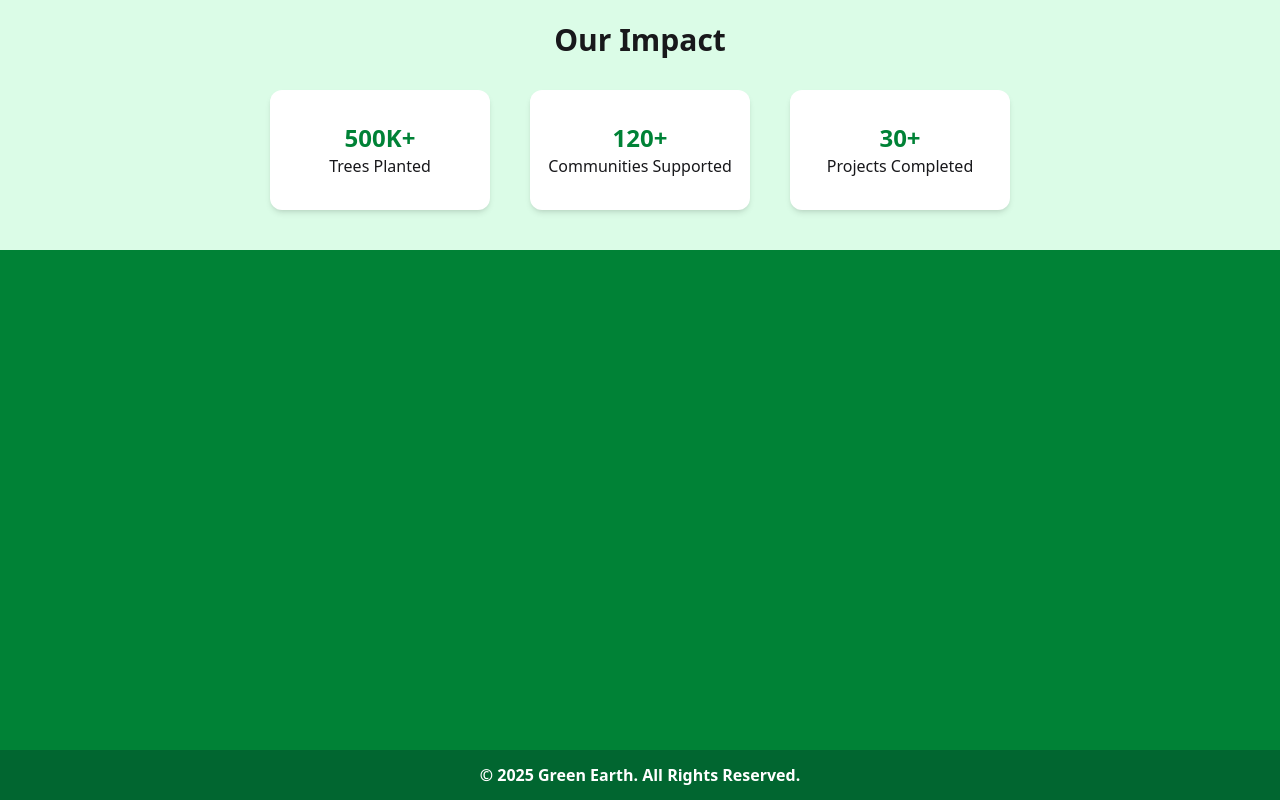
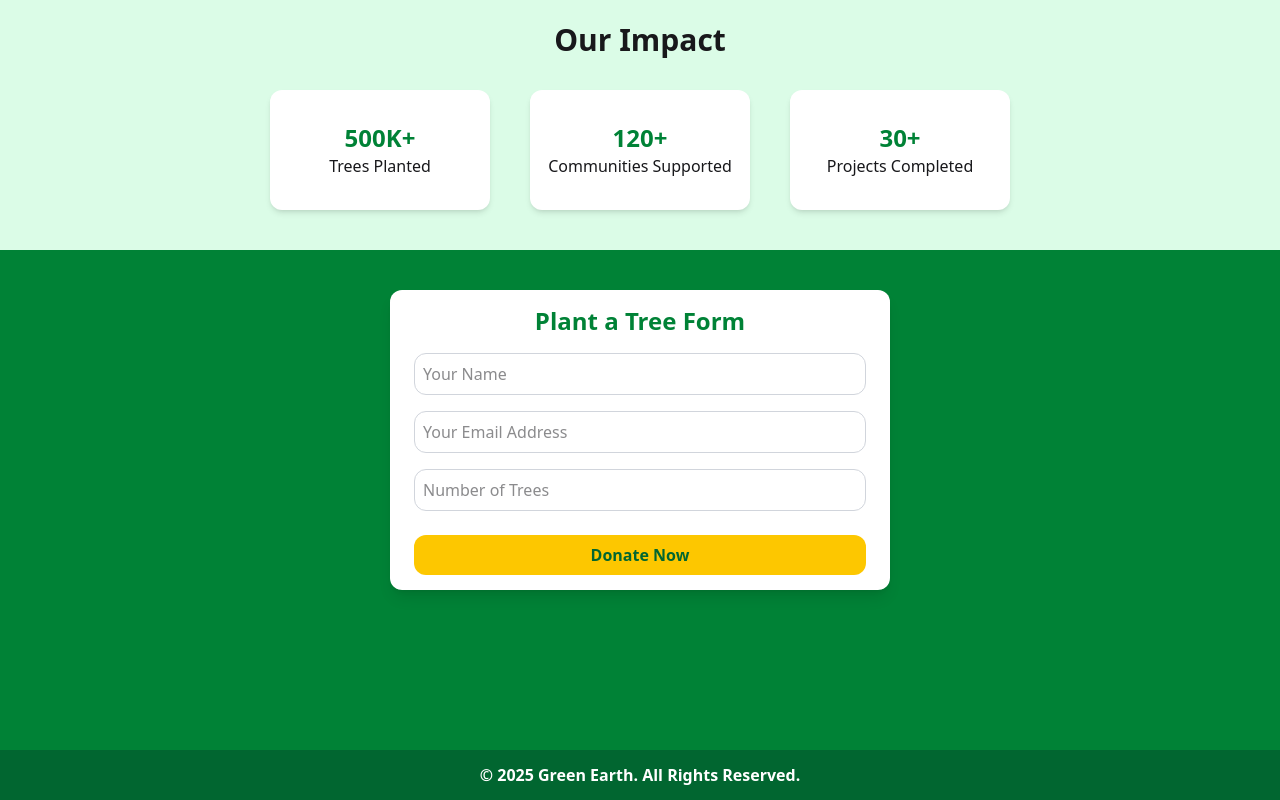
Before and after one commit to shoab92/Assignment-06, a plain HTML site: page index.html in a window 1280 px wide. Shown: the part 1952-2752 px from the top of the page. Drawn offline with nearby package versions, Linux system fonts and the light colour scheme; files that its build step writes are made by us from their sources; no server answers.

Commit message:
form done

```diff
--- a/index.html
+++ b/index.html
@@ -147,8 +147,21 @@
 
 
     <footer>
-        <section class="h-[500px] w-full bg-green-700">
-            <form action=""></form>
+        <section class="h-[500px] w-full bg-green-700 p-10">
+            <div class="w-[500px] h-[300px] bg-white p-6 rounded-xl shadow-lg mx-auto mb-0 flex flex-col justify-center">
+                <h2 class="text-2xl font-bold text-green-700 mb-4 text-center">Plant a Tree Form</h2>
+                <form class="flex flex-col gap-4">
+                    <input type="text" placeholder="Your Name"
+                        class="border border-gray-300 rounded-xl p-2 focus:outline-none focus:ring-2 focus:ring-green-300">
+                    <input type="email" placeholder="Your Email Address"
+                        class="border border-gray-300 rounded-xl p-2 focus:outline-none focus:ring-2 focus:ring-green-300">
+                    <input type="number" placeholder="Number of Trees"
+                        class="border border-gray-300 rounded-xl p-2 focus:outline-none focus:ring-2 focus:ring-green-300">
+                    <button type="submit"
+                        class="bg-yellow-400 text-green-800 rounded-xl py-2 mt-2 font-semibold hover:bg-yellow-500">
+                        Donate Now</button>
+                </form>
+            </div>
 
         </section>
         <section class="h-[50px] w-full bg-green-800 flex justify-center items-center">
```
